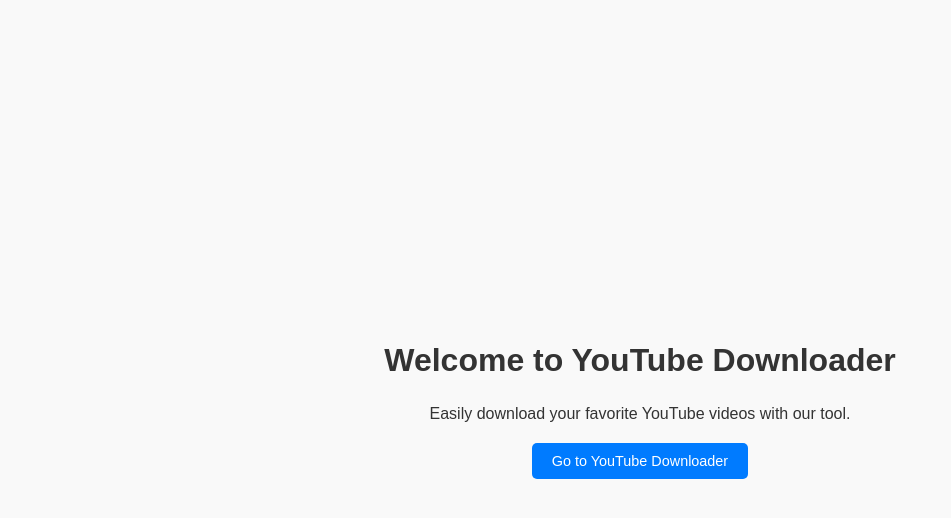
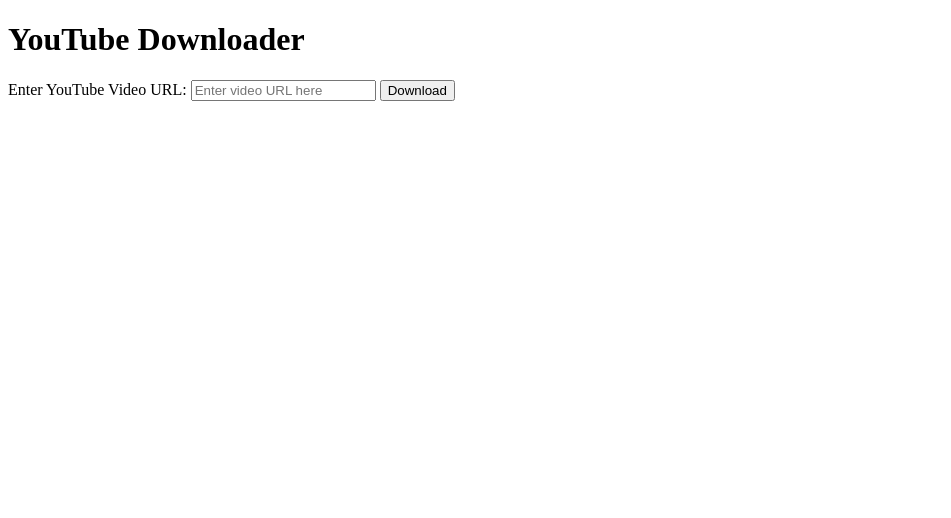
Before and after one commit to BenjDvs/nothing_here, a website: page index.html in a window 1280 px wide. Shown: the whole page, without its empty margins (0-951 px from the left). Drawn offline with Linux system fonts and the light colour scheme.

Commit message:
Add files via upload

```diff
--- a/index.html
+++ b/index.html
@@ -1,51 +1,15 @@
 <!DOCTYPE html>
 <html lang="en">
 <head>
-  <meta charset="UTF-8">
-  <meta name="viewport" content="width=device-width, initial-scale=1.0">
-  <title>Home | YouTube Downloader</title>
-  <style>
-    body {
-      font-family: Arial, sans-serif;
-      margin: 0;
-      padding: 0;
-      display: flex;
-      flex-direction: column;
-      align-items: center;
-      justify-content: center;
-      min-height: 100vh;
-      background-color: #f9f9f9;
-      color: #333;
-    }
-    h1 {
-      font-size: 2rem;
-      margin-bottom: 10px;
-      text-align: center;
-    }
-    p {
-      font-size: 1rem;
-      margin-bottom: 20px;
-      text-align: center;
-    }
-    a {
-      display: inline-block;
-      padding: 10px 20px;
-      font-size: 0.9rem;
-      color: white;
-      background-color: #007BFF;
-      text-decoration: none;
-      border-radius: 5px;
-      transition: background-color 0.3s;
-    }
-    a:hover {
-      background-color: #0056b3;
-    }
-  </style>
+    <meta charset="UTF-8">
+    <meta name="viewport" content="width=device-width, initial-scale=1.0">
+    <title>YouTube Downloader</title>
 </head>
 <body>
-  <h1>Welcome to YouTube Downloader</h1>
-  <p>Easily download your favorite YouTube videos with our tool.</p>
-  <!-- Link to a file in a different folder -->
-  <a href="https://github.com/BenjDvs/nothing_here/blob/main/Public/index.html">Go to YouTube Downloader</a>
+    <h1>YouTube Downloader</h1>
+    <label for="videoUrl">Enter YouTube Video URL:</label>
+    <input type="text" id="videoUrl" placeholder="Enter video URL here">
+    <button onclick="downloadVideo()">Download</button>
+    <script src="scripts.js"></script>
 </body>
 </html>
```
